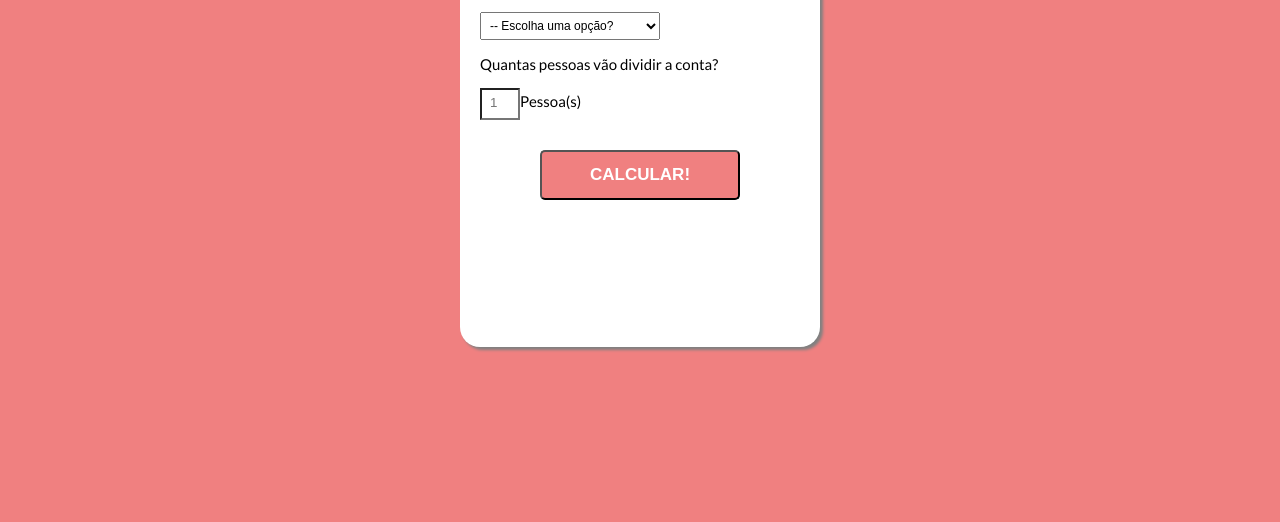
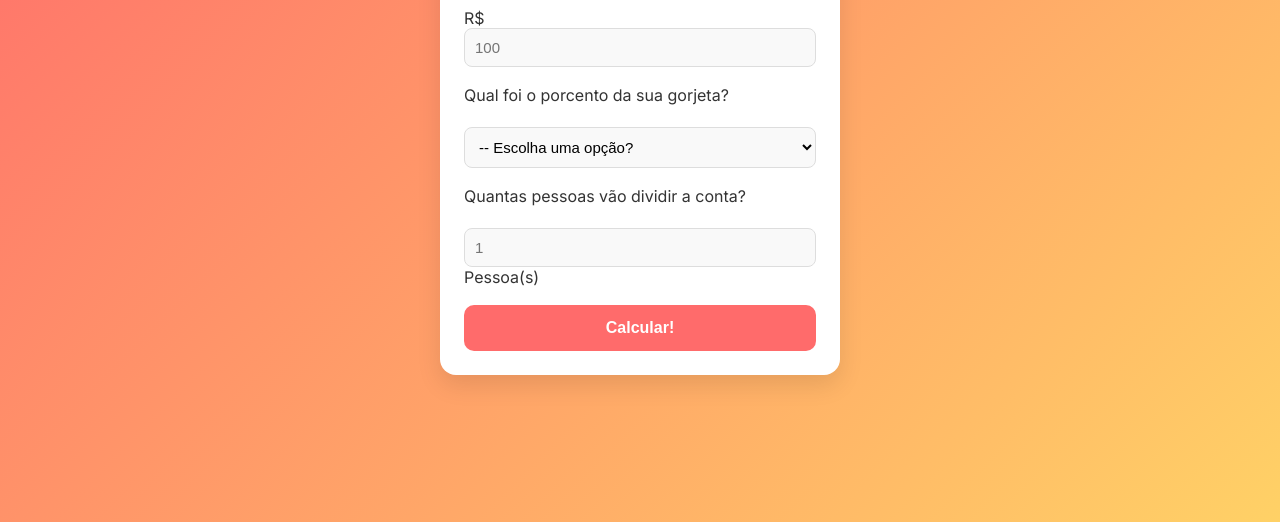
Before and after one commit to Viuutu/CalculadoraGorjeta, a plain HTML site: page CalculadorGorjeta/index.html in a window 1280 px wide. Shown: the part 278-800 px from the top of the page. Drawn offline with Linux system fonts and the light colour scheme; a web font is replaced by a local one.

Commit message:
Update style.css

```diff
--- a/CalculadorGorjeta/style.css
+++ b/CalculadorGorjeta/style.css
@@ -1,63 +1,111 @@
-@import url(https://fonts.googleapis.com/css?family=Lato:300,400,700|PT++Mono);
+@import url('https://fonts.googleapis.com/css2?family=Inter:wght@400;600&display=swap');
 
 :root {
-  --primary-color: lightcoral;
-  --secondary-color: Dimgrey;
-  --tertiary-color: Gainsboro;
+  --primary-color: #ff6b6b;
+  --secondary-color: #2e2e2e;
+  --tertiary-color: #f1f1f1;
+  --bg-color: #ffffff;
+  --input-bg: #f9f9f9;
+  --border-color: #ddd;
+  --font-color: #333;
 }
+
+* {
+  margin: 0;
+  padding: 0;
+  box-sizing: border-box;
+}
+
 body {
-  background-color: var(--primary-color);
-  font-size: 15px;
-  font-family: Lato, sans-serif;
+  background: linear-gradient(135deg, #ff6b6b, #ffd166);
+  font-family: 'Inter', sans-serif;
+  display: flex;
+  justify-content: center;
+  align-items: center;
+  min-height: 100vh;
+  padding: 20px;
+  color: var(--font-color);
 }
+
 #container {
-  height: 525px;
-  width: 360px;
-  margin: 100px auto;
-  background-color: #fff;
-  box-shadow: 3px 3px 3px grey;
-  border-radius: 20px;
+  width: 100%;
+  max-width: 400px;
+  background-color: var(--bg-color);
+  border-radius: 16px;
+  box-shadow: 0 10px 25px rgba(0, 0, 0, 0.1);
+  overflow: hidden;
 }
+
 .title {
   background-color: var(--tertiary-color);
   color: var(--secondary-color);
-  padding: 20px;
-  text-transform: uppercase;
-  font-size: 18px;
-  font-weight: normal;
-  border-top-left-radius: 20px;
-  border-top-right-radius: 20px;
+  padding: 24px;
   text-align: center;
-}
-.tipsForm {
-  padding-left: 20px;
-  padding-right: 20px;
-}
-.formInput {
-  background: white;
-  width: 40px;
-  padding: 5px 5px 8px 8px;
+  font-size: 20px;
+  font-weight: 600;
+  border-bottom: 1px solid var(--border-color);
 }
 
-.formInput:focus {
-  border: 3px solid var(--primary-color);
+.tipsForm {
+  padding: 24px;
+  display: flex;
+  flex-direction: column;
+  gap: 18px;
+}
+
+.tipsForm label p {
+  margin-bottom: 4px;
+  font-weight: 500;
+}
+
+.formInput,
+.formSelect {
+  width: 100%;
+  padding: 10px;
+  font-size: 15px;
+  border: 1px solid var(--border-color);
+  border-radius: 8px;
+  background-color: var(--input-bg);
+  transition: border-color 0.2s;
+}
+
+.formInput:focus,
+.formSelect:focus {
+  border-color: var(--primary-color);
   outline: none;
-}
-.formSelect {
-  width: 180px;
-  padding: 5px;
-  font-size: 12px;
 }
 
 .formSubmit {
-  text-transform: uppercase;
+  background-color: var(--primary-color);
+  color: white;
+  border: none;
+  padding: 14px;
+  border-radius: 10px;
+  font-size: 16px;
   font-weight: bold;
-  display: block;
-  margin: 30px auto;
-  background: var(--primary-color);
-  border-radius: 5px;
-  width: 200px;
-  height: 50px;
-  font-size: 17px;
-  color: white;
+  cursor: pointer;
+  transition: background-color 0.3s;
 }
+
+.formSubmit:hover {
+  background-color: #ff4c4c;
+}
+
+#result {
+  text-align: center;
+  padding: 16px;
+  font-weight: bold;
+  font-size: 18px;
+  color: var(--secondary-color);
+}
+
+@media (max-width: 480px) {
+  .title {
+    font-size: 18px;
+  }
+
+  .formSubmit {
+    font-size: 15px;
+    padding: 12px;
+  }
+}
```
